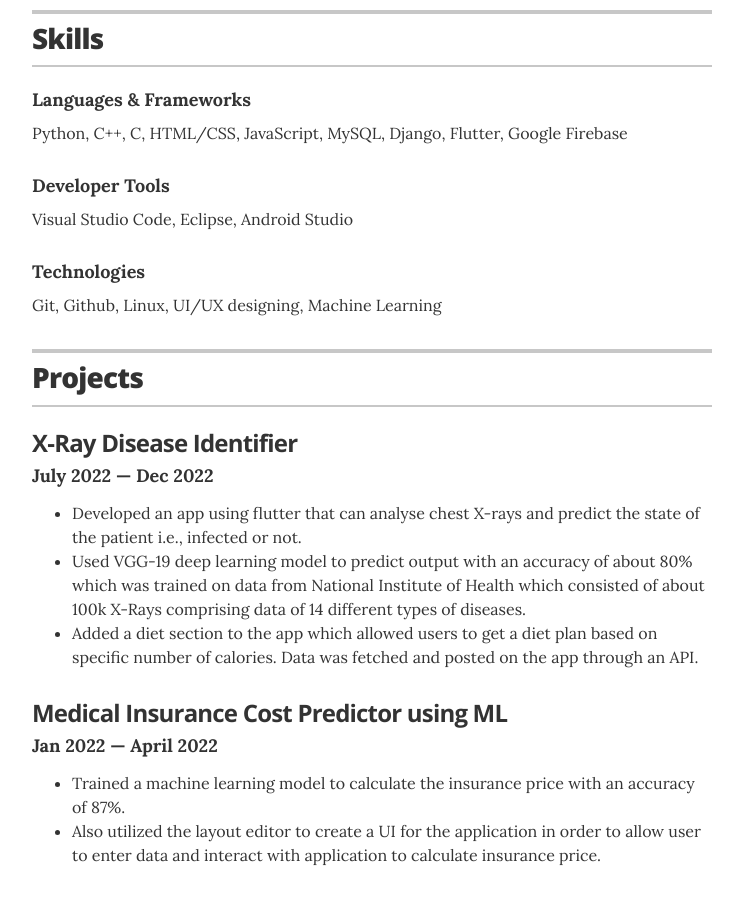
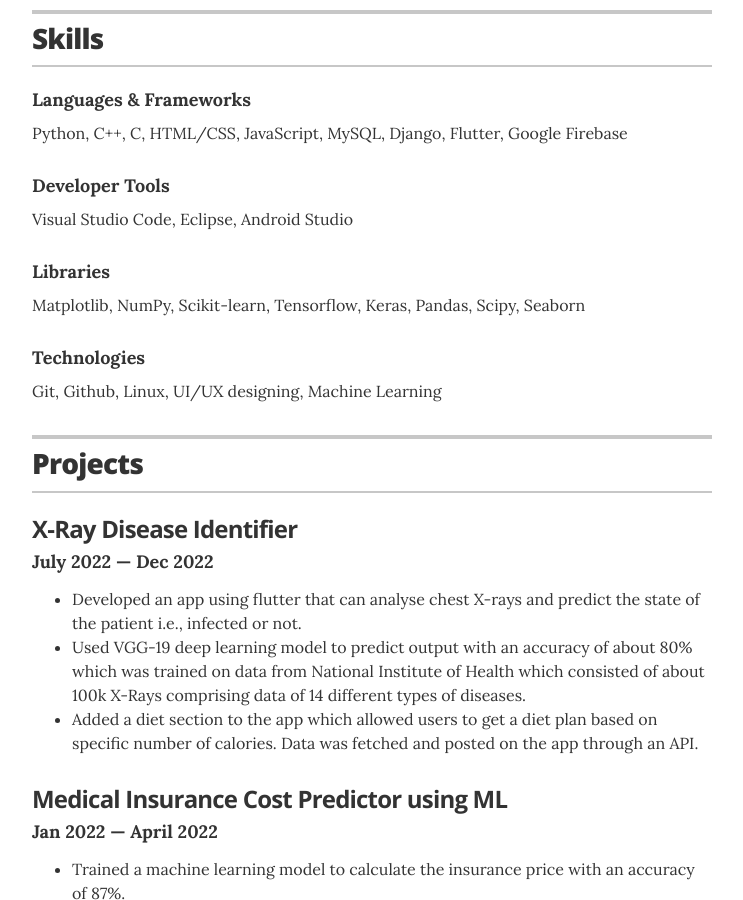
Before and after one commit to Rohan-Darji/Resume, a Jekyll site: the page built from index.html, in a window 1280 px wide and 900 px high, scrolled down 2064 px. Shown: the whole window, without its empty margins (268-1011 px from the left). Built offline with Jekyll 4.4.1, drawn with Linux system fonts in a browser that asks for light colours.

Commit message:
libraries in skills

```diff
--- a/_data/skills.yml
+++ b/_data/skills.yml
@@ -1,12 +1,16 @@
 # Skills
 # Languages & Frameworks
 - skill: Languages & Frameworks
-  description:  Python, C++, C, HTML/CSS, JavaScript, MySQL, Django, Flutter, Google Firebase
+  description: Python, C++, C, HTML/CSS, JavaScript, MySQL, Django, Flutter, Google Firebase
 
 # Developer Tools
 - skill: Developer Tools
-  description:  Visual Studio Code, Eclipse, Android Studio
+  description: Visual Studio Code, Eclipse, Android Studio
+
+# Libraries
+- skill: Libraries
+  description: Matplotlib, NumPy, Scikit-learn, Tensorflow, Keras, Pandas, Scipy, Seaborn
 
 # Technologies
 - skill: Technologies
-  description:  Git, Github, Linux, UI/UX designing, Machine Learning
+  description: Git, Github, Linux, UI/UX designing, Machine Learning
```
